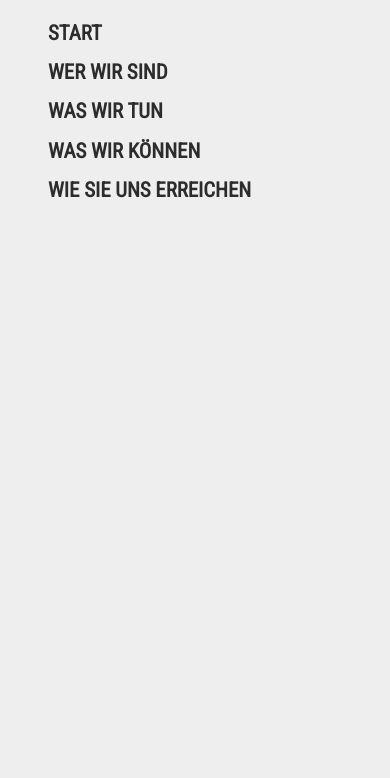
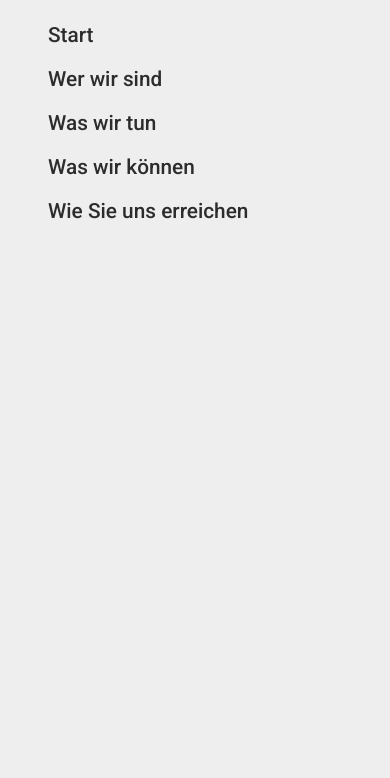
Before and after one commit to BenSkooma/granz, a plain HTML site: page index.html in a window 390 px wide. Both pictures are taken after a click on the button "Menu". Shown: the part 66-844 px from the top of the page. Drawn offline with nearby package versions, Linux system fonts and the light colour scheme; a web font is replaced by a local one.

Commit message:
Add files via upload

```diff
--- a/css/layout.css
+++ b/css/layout.css
@@ -108,9 +108,8 @@
         overflow: hidden;
         margin-inline-start: 3rem;
         margin-block-start: 5rem;
-        font-family: 'Roboto Condensed', sans-serif;
-        font-weight: 600;
-        text-transform: uppercase;
+        font-family: 'Roboto', sans-serif;
+        font-weight: 500;
         transform-origin: top;
         transform: translateY(-10px);
         opacity: 0;
@@ -129,7 +128,7 @@
         text-decoration: none;
         font-size: 1.3em;
         color: #2c2c2c;
-        padding-block: .25rem;
+        padding-block: .4rem;
     }
 
     .page-subnav {
@@ -213,8 +212,8 @@
         opacity: 0;
         transform: translateY(-5px);
         transform-origin: top;
-        transition: opacity 0.6s ease-in-out, transform 0.6s ease-in-out;
-        transition-delay: 300ms;
+        transition: all 0.6s ease-in-out;
+        transition-delay: 200ms;
     }
 
     .page-mainnav__nav-list .nav-item:hover .page-subnav .page-subnav__nav-list {
```
